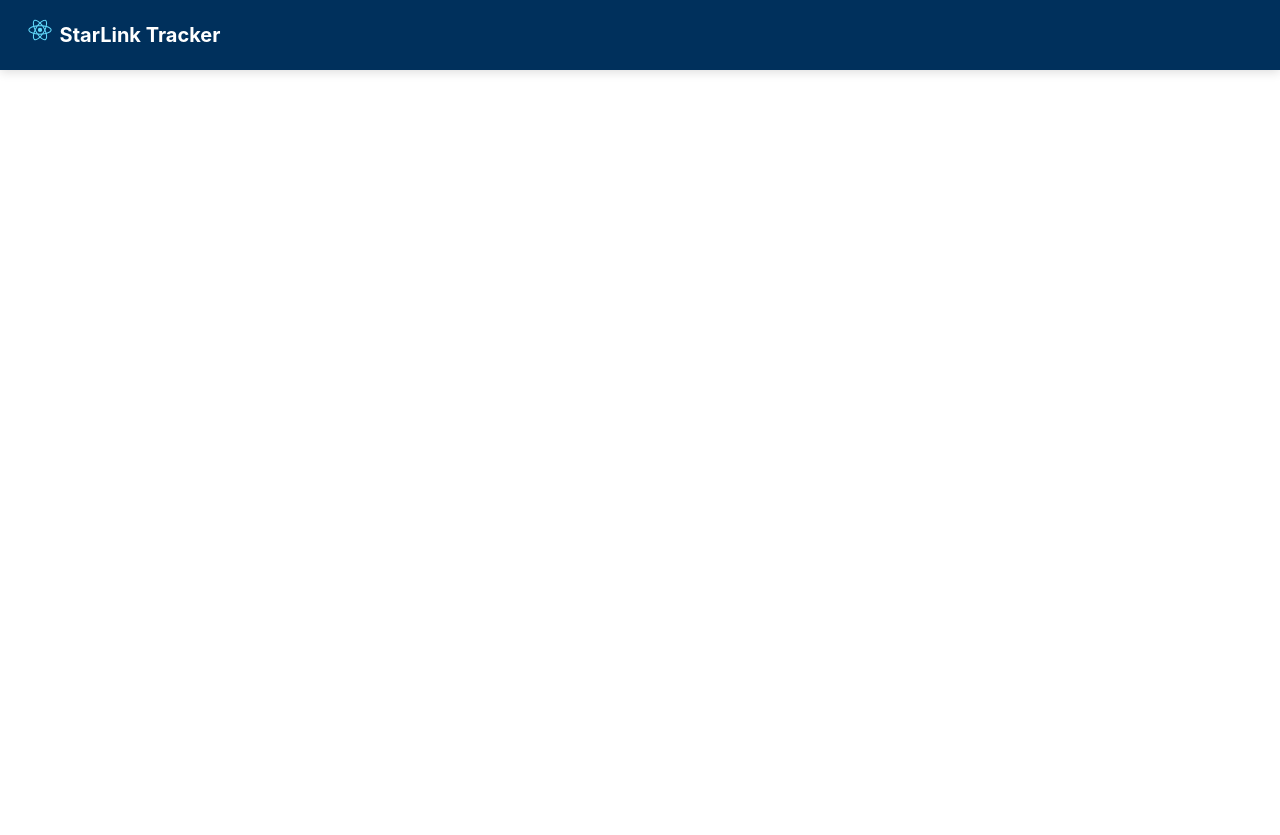
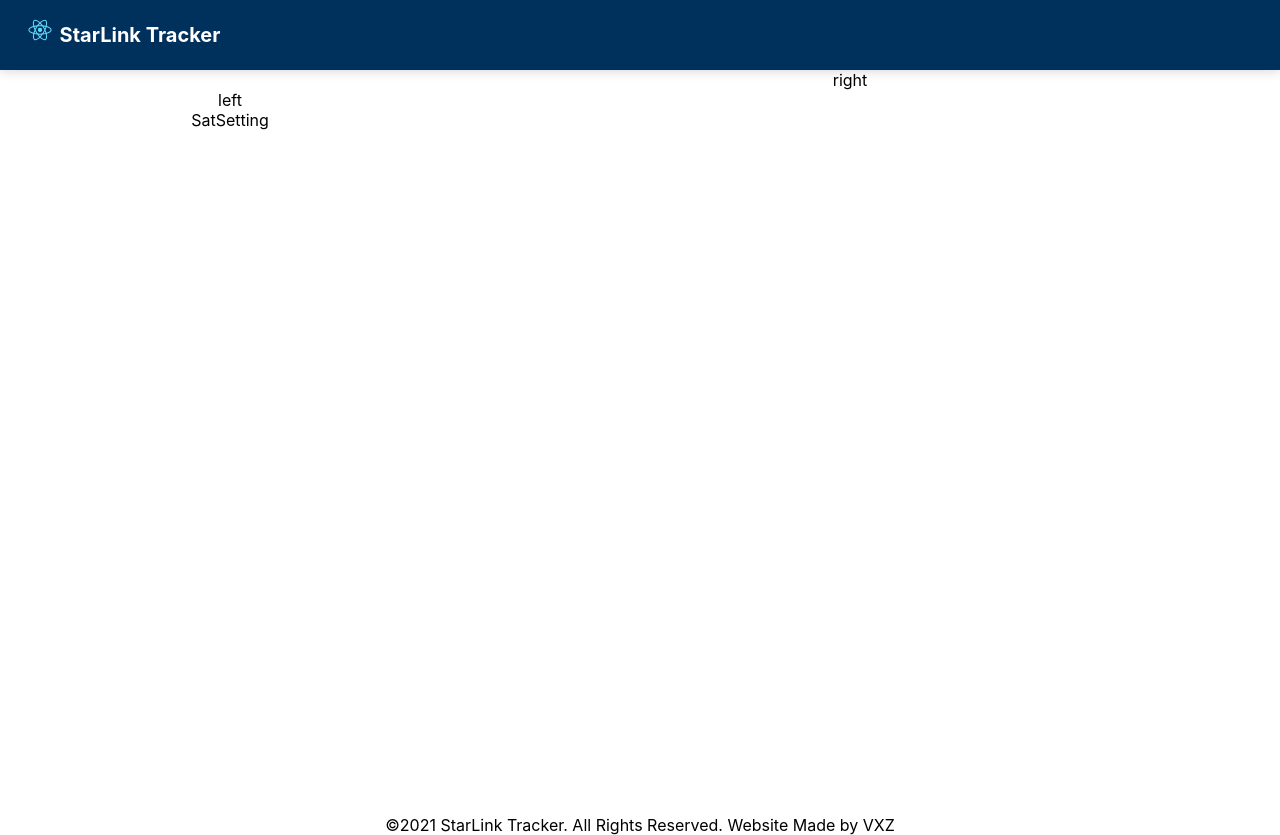
Before and after one commit to vivianxinzhang/Starlink, a React (Create React App) app in the folder starlink/: page / in a window 1280 px wide. Before the commit the page ends 805 px from the top, so only its background shows below. Built offline with nearby package versions, Linux system fonts and the light colour scheme.

Commit message:
add footer and main components

```diff
--- a/starlink/src/components/App.js
+++ b/starlink/src/components/App.js
@@ -1,6 +1,8 @@
 import logo from '../assets/images/logo.svg';
 import '../styles/App.css';
 import Header from "./Header";
+import Footer from "./Footer";
+import Main from "./Main";
 
 function App() {
   return (
@@ -19,7 +21,9 @@ function App() {
       {/*    Learn React*/}
       {/*  </a>*/}
       {/*</header>*/}
-      <Header></Header>
+      <Header />
+      <Main />
+      <Footer />
     </div>
   );
 }
--- /dev/null
+++ b/starlink/src/components/Footer.js
@@ -0,0 +1,16 @@
+import React, {Component} from 'react';
+
+class Footer extends Component {
+    render() {
+        return (
+            <div>
+                <footer className="footer">
+                    ©2021 StarLink Tracker. All Rights Reserved. Website Made by VXZ
+                </footer>
+
+            </div>
+        );
+    }
+}
+
+export default Footer;
--- /dev/null
+++ b/starlink/src/components/Main.js
@@ -0,0 +1,20 @@
+import React, {Component} from 'react';
+import SatSetting from "./SatSetting";
+
+class Main extends Component {
+    render() {
+        return (
+            <div className="main">
+                <div className="left-side">
+                    left
+                    <SatSetting />
+                </div>
+                <div className="right-side">
+                    right
+                </div>
+            </div>
+        );
+    }
+}
+
+export default Main;
--- /dev/null
+++ b/starlink/src/components/SatSetting.js
@@ -0,0 +1,13 @@
+import React, {Component} from 'react';
+
+class SatSetting extends Component {
+    render() {
+        return (
+            <div>
+                SatSetting
+            </div>
+        );
+    }
+}
+
+export default SatSetting;
--- a/starlink/src/index.css
+++ b/starlink/src/index.css
@@ -1,5 +1,7 @@
 @import "./styles/App.css";
 @import "./styles/Header.css";
+@import "./styles/Footer.css";
+@import "./styles/Main.css";
 
 body {
   margin: 0;
--- /dev/null
+++ b/starlink/src/styles/Footer.css
@@ -0,0 +1,9 @@
+.footer {
+    position: absolute;
+    bottom: 0;
+    left: 0;
+    right: 0;
+    margin: auto;
+    width: 100%;
+    text-align: center;
+}
--- /dev/null
+++ b/starlink/src/styles/Main.css
@@ -0,0 +1,18 @@
+.main {
+    position: relative;
+    height: 760px;
+}
+
+.left-side {
+    position: absolute;
+    top: 0;
+    left: 0;
+    height: 760px;
+    width: 420px;
+    padding: 20px;
+}
+
+.right-side {
+    margin-left: 420px;
+    height: 760px;
+}
```
Also changed, not shown: 1 other file (tests, documents, lock files or other folders).
